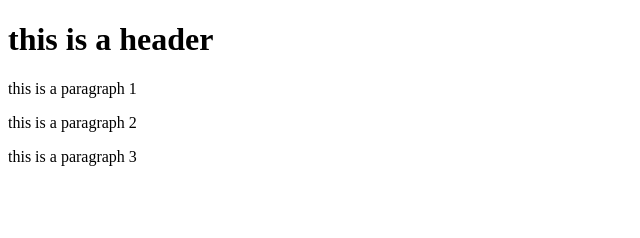
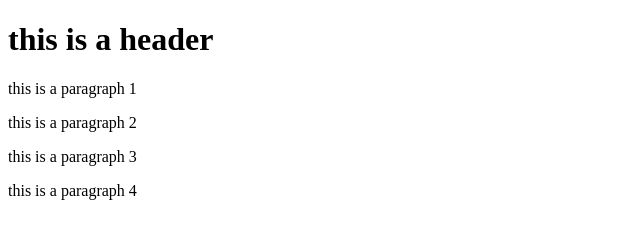
Before and after one commit to KabirLiaquat/bootstrap1, a plain HTML site: page index.html in a window 1280 px wide. Shown: the whole page, without its empty margins (0-640 px from the left). Drawn offline with Linux system fonts and the light colour scheme.

Commit message:
third commit

```diff
--- a/index.html
+++ b/index.html
@@ -9,5 +9,6 @@
         <p>this is a paragraph 1</p>
         <p>this is a paragraph 2</p>
         <p>this is a paragraph 3</p>
+        <p>this is a paragraph 4</p>
     </body>
 </html>
```
